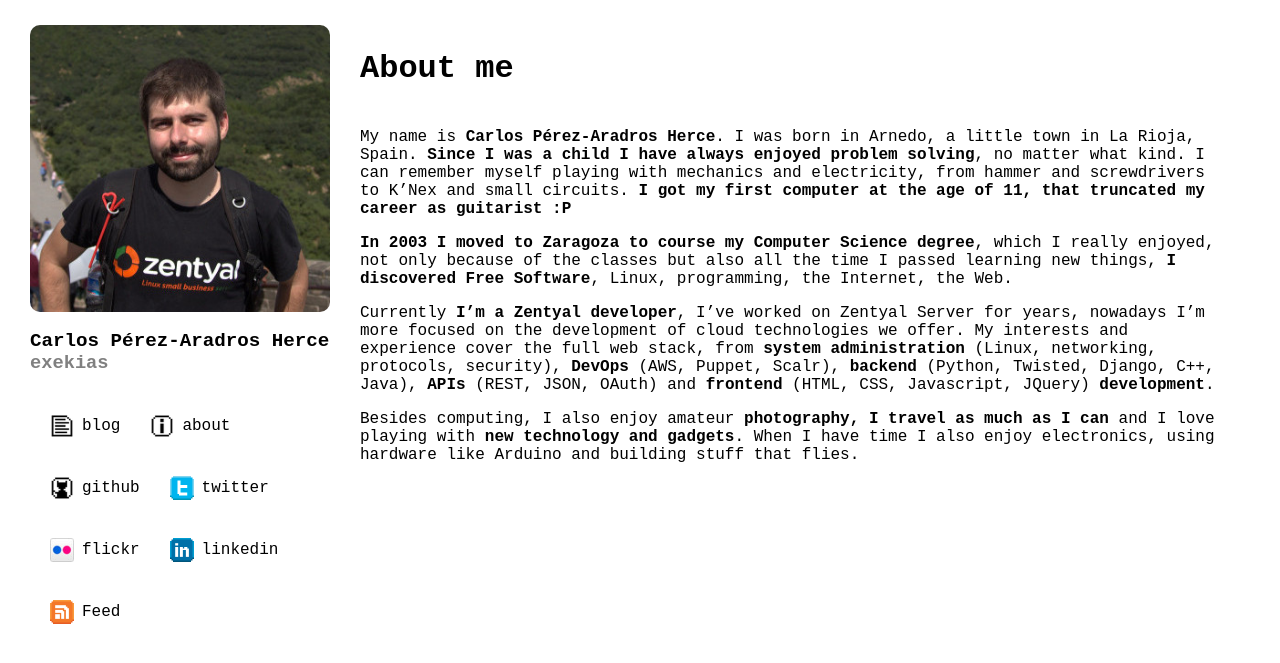
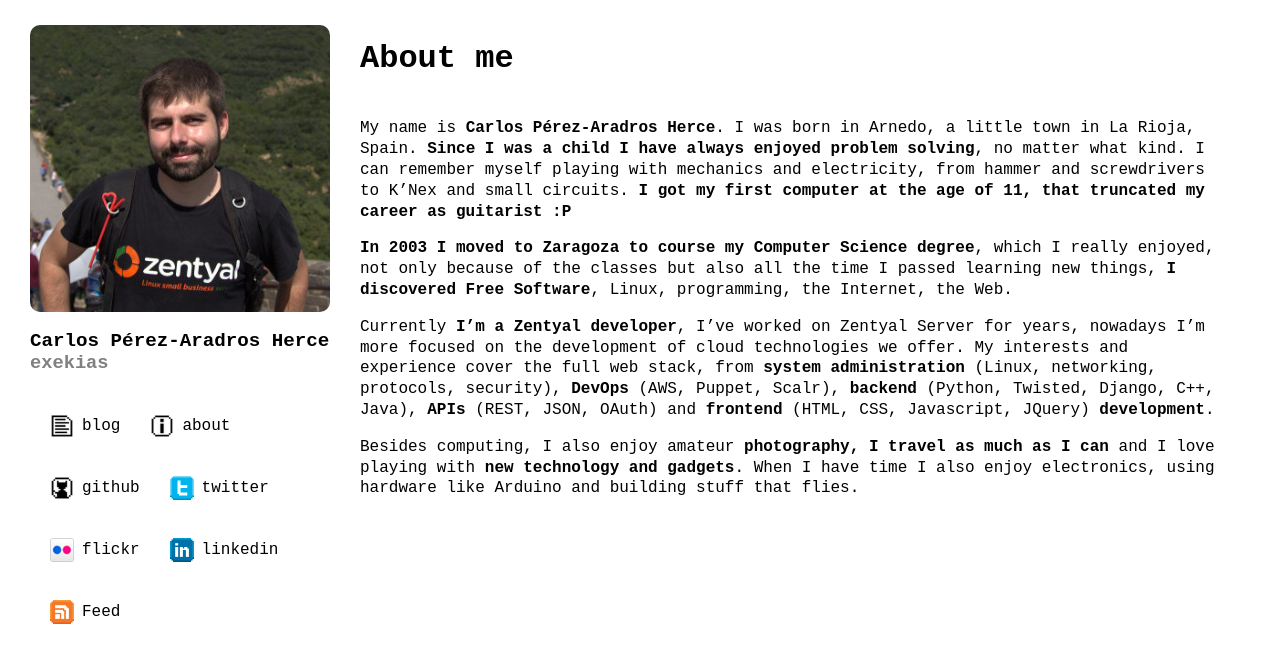
Before and after one commit to exekias/exekias.me, a Jekyll site: the page built from about/index.md, in a window 1280 px wide. Shown: the top 663 px of the page. Built offline with Jekyll 4.4.1, drawn with Linux system fonts in a browser that asks for light colours.

Commit message:
Fix minor style issues

```diff
--- a/_layouts/page.html
+++ b/_layouts/page.html
@@ -3,7 +3,7 @@
 ---
 <div class="post">
 
-  <article class="post-content">
+  <article class="post-body">
   {{ content }}
   </article>
 
--- a/css/styles.css
+++ b/css/styles.css
@@ -51,7 +51,7 @@
 
 .wrapper h1 {
   margin-top: 0;
-  padding: 50px 0 20px 0;
+  padding: 40px 0 20px 0;
 }
 
 .pagination {
```
